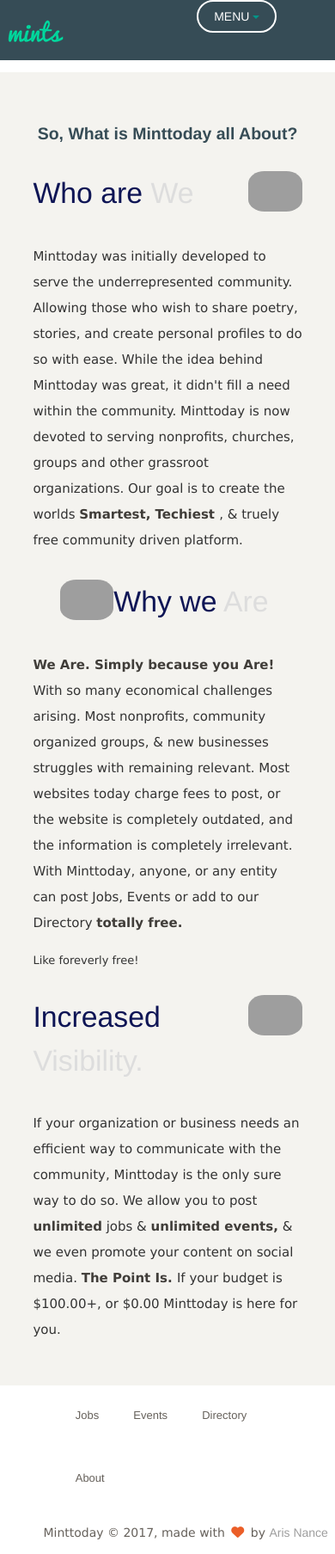
After one commit to ArisNance/mint, a Rails app: page /home/about in a window 390 px wide. The commit adds this page. Shown: the whole page at 86% size. Run offline with Rails 7, Linux system fonts and the light colour scheme; style sheets or scripts are compiled from the project's sources; parts of the project's set-up code (start-up, migrations or seed data) failed here and were passed over; some libraries are stand-ins or nearby versions; some web fonts are replaced; grey boxes are pictures that could not be loaded.

Commit message:
AddedstaticPageAbout

```diff
--- a/app/assets/stylesheets/demo.css
+++ b/app/assets/stylesheets/demo.css
@@ -89,3 +89,10 @@
 .container-fluid {
     width: 88%;
 }
+
+@media only screen and (min-device-width : 375px) and (max-device-width : 667px) {
+.featurette-heading {
+margin-top: 20%;
+padding-bottom: 12%;
+	}
+}
--- a/app/assets/stylesheets/eventstyle.css
+++ b/app/assets/stylesheets/eventstyle.css
@@ -121,8 +121,8 @@
     }
 
 p.lead {
-    font-size   : 19px;
-    line-height : 1.7em;
+    font-size   : 15px;
+    line-height: 30px;
     }
 
 ul {
--- a/app/assets/stylesheets/paper_dashboard.css
+++ b/app/assets/stylesheets/paper_dashboard.css
@@ -22,6 +22,15 @@
 
 #search-form{
   margin-left: 28%;
+}
+
+#p-content{
+font-size: 15px;
+line-height: 30px;
+letter-spacing: 1px;
+background: #f4f3ef;
+text-align: inherit;
+margin-top: 10%;
 }
 
 @media only screen and (max-device-width: 667px) and (min-device-width: 375px){
@@ -173,7 +182,8 @@
   font-family: 'Muli', Arial, sans-serif; }
   body .wrapper {
     min-height: 100vh;
-    position: relative; }
+    position: relative;
+    height: auto;}
 
 a {
   color: #68B3C8; }
@@ -873,7 +883,7 @@
   .form-control.border-input {
     border: 1px solid #CCC5B9;
     height: 30px;
-    border-radius: 6px !important;
+    border-radius: 15px !important;
 
   }
   .open .form-control {
--- a/app/controllers/home_controller.rb
+++ b/app/controllers/home_controller.rb
@@ -10,6 +10,9 @@
 
   end
 
-  def landing
+  def about
+  end
+
+  def sponsor
   end
 end
--- a/app/views/home/_footer.html.erb
+++ b/app/views/home/_footer.html.erb
@@ -12,6 +12,9 @@
                         <li>
                            <%= link_to 'Directory', startups_path %>
                         </li>
+                        <li>
+                           <%= link_to 'About', home_about_path %>
+                        </li>
                     </ul>
                 </nav>
                 <div class="copyright pull-right">
--- /dev/null
+++ b/app/views/home/about.html.erb
@@ -0,0 +1,121 @@
+<style>
+.container-fluid {
+    width: 88%;
+}
+
+.main-panel{
+width:100%;
+margin-top: -1%;
+}
+
+.sidebar {
+    display:none;
+}
+
+.card {
+    box-shadow:none;
+}
+
+.title{
+color:#364c56;
+}
+
+.category{
+font-weight: 600;
+font-size: 10px;
+text-transform: uppercase;
+}
+
+.featurette {
+margin-top: 10%;
+}
+
+.featurette-image{
+width: 20%;
+}
+
+.featurette-heading{
+margin-top: 10%;
+}
+
+.img-circle {
+border-radius: 30%;
+}
+</style>
+<body>
+<%= render 'home/sidebar' %>
+<div class="wrapper">
+
+
+    <div class="main-panel">
+
+<!--header-->
+
+<div class="content">
+  <div class="container-fluid">
+      <div class="row">
+<!--card-->
+<div class="col-md-12">
+<h4 class="title">So, What is Minttoday all About?</h4>
+<!--<p class="category">Learn more about becoming a <%= link_to 'Sponsor', home_sponsor_path %> </p>-->
+<div class="card">
+<div class="header">
+
+</div>
+<!--<div class="content">-->
+
+
+<!--<p></p>-->
+
+<!--</div>-->
+
+</div>
+ <!-- First Featurette -->
+        <div class="featurette" id="about">
+            <img class="featurette-image img-circle img-responsive pull-right" src="http://www.creativelysimpledesign.com/wp-content/uploads/2017/03/hm-rocket.png">
+            <h2 class="featurette-heading">Who are
+                <span class="text-muted">We</span>
+            </h2>
+            <br>
+            <p class="lead">Minttoday was initially developed to serve the underrepresented community. Allowing those who wish to share poetry, stories, and create personal profiles to do so with ease. While the idea behind Minttoday was great, it didn't fill a need within the community. Minttoday is now devoted to serving nonprofits, churches, groups and other grassroot organizations. Our goal is to create the worlds <strong>Smartest, Techiest </strong>, & truely free community driven platform.</p>
+        </div>
+
+
+        <!-- Second Featurette -->
+        <div class="featurette" id="services">
+            <img class="featurette-image img-circle img-responsive pull-left" src="http://www.creativelysimpledesign.com/wp-content/uploads/2017/03/hm-rocket-blast.png">
+            <h2 class="featurette-heading">Why we
+                <span class="text-muted">Are</span>
+            </h2>
+            <br>
+            <p class="lead"><strong>We Are. Simply because you Are!</strong><br> With so many economical challenges arising. Most nonprofits, community organized groups, & new businesses struggles with remaining relevant. Most websites today charge fees to post, or the website is completely outdated, and the information is completely irrelevant. With Minttoday, anyone, or any entity can post Jobs, Events or add to our Directory <strong>totally free.</strong></p> Like foreverly free!
+        </div>
+
+
+        <!-- Third Featurette -->
+        <div class="featurette" id="contact">
+            <img class="featurette-image img-circle img-responsive pull-right" src="http://www.creativelysimpledesign.com/wp-content/uploads/2017/03/hm-rocket-space.png">
+            <h2 class="featurette-heading">Increased
+                <span class="text-muted">Visibility.</span>
+            </h2>
+            <br>
+            <p class="lead">If your organization or business needs an efficient way to communicate with the community, Minttoday is the only sure way to do so. We allow you to post <strong>unlimited</strong> jobs & <strong>unlimited events,</strong> & we even promote your content on social media. <strong>The Point Is. </strong> If your budget is $100.00+, or $0.00 Minttoday is here for you.</p>
+        </div>
+</div>
+<!--end-->
+
+
+</div>
+</div>
+</div>
+
+
+
+
+</div>
+</div>
+
+
+</body>
+
+</html>
--- a/config/routes.rb
+++ b/config/routes.rb
@@ -22,6 +22,8 @@
 
   get 'home/photos'
   get 'home/index'
+  get 'home/about'
+  get 'home/sponsor'
 
   # get 'home/index'
 
```
Also changed, not shown: app/views/home/landing.html.erb (deleted, +0 -156 lines), app/views/home/sponsor.html.erb (added, +97 -0 lines), 6 other files.
